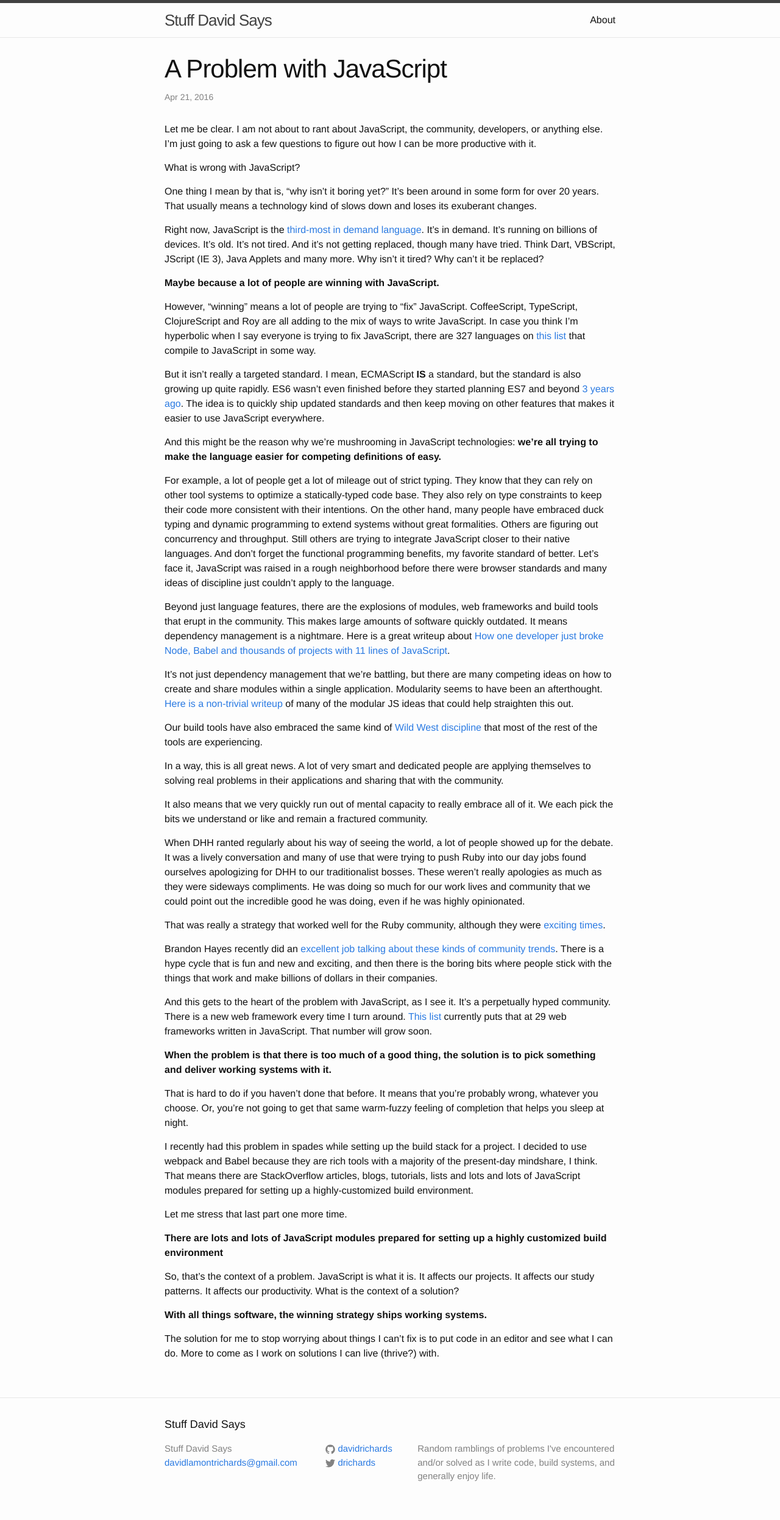
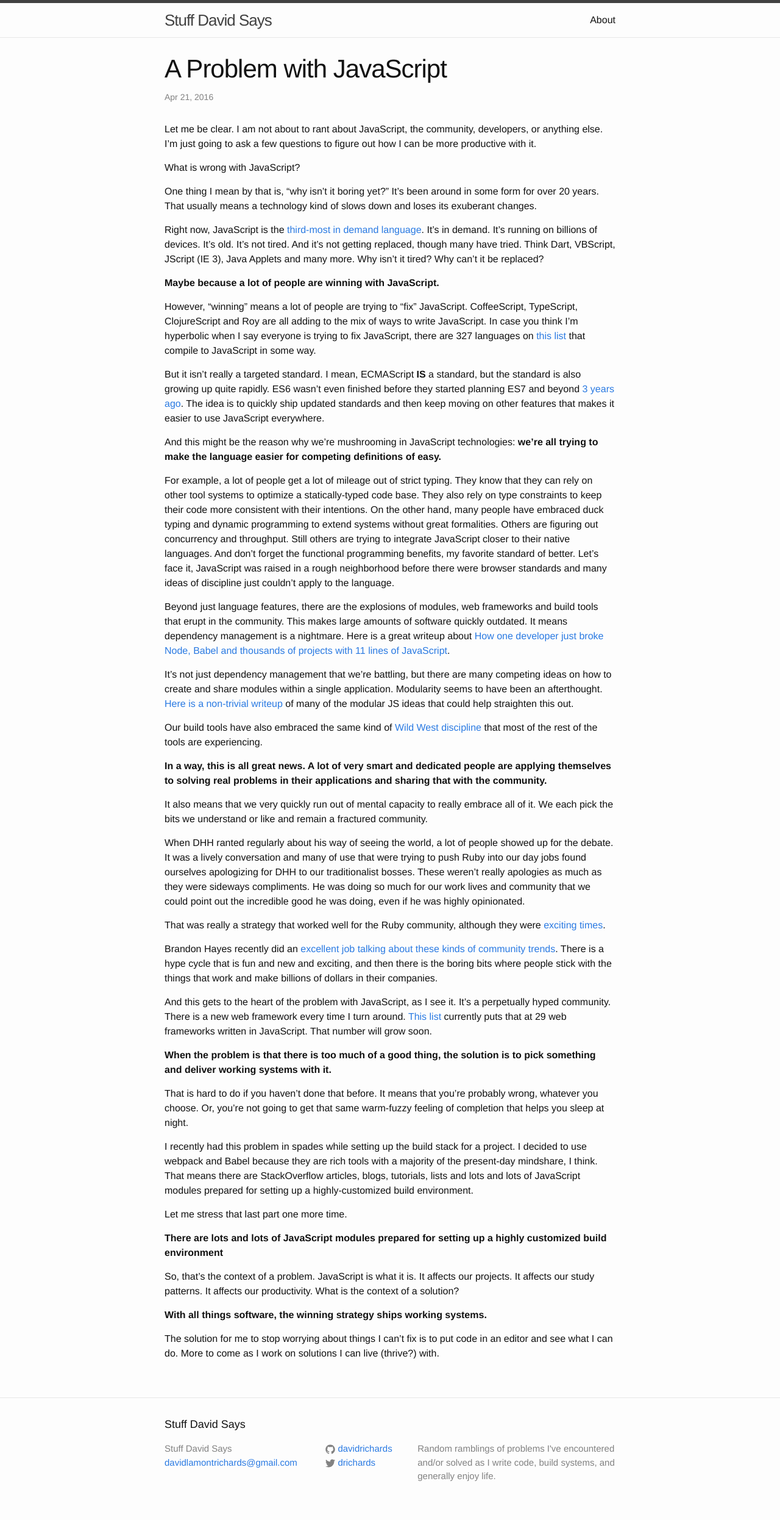
Before and after one commit to davidrichards/davidrichards.github.io, a Jekyll site: the page built from _posts/2016-4-21-a-problem-with-javascript.markdown, in a window 1280 px wide. Shown: the whole page at 61% size. Built offline with Jekyll 4.4.1, drawn with Linux system fonts in a browser that asks for light colours.

Commit message:
JS update

```diff
--- a/_posts/2016-4-21-a-problem-with-javascript.markdown
+++ b/_posts/2016-4-21-a-problem-with-javascript.markdown
@@ -30,7 +30,7 @@ It's not just dependency management that we're battling, but there are many comp
 
 Our build tools have also embraced the same kind of [Wild West discipline](http://walkercoderanger.com/blog/2015/06/state-of-js-build-tools-2015/) that most of the rest of the tools are experiencing.
 
-In a way, this is all great news.  A lot of very smart and dedicated people are applying themselves to solving real problems in their applications and sharing that with the community.
+**In a way, this is all great news.  A lot of very smart and dedicated people are applying themselves to solving real problems in their applications and sharing that with the community.**
 
 It also means that we very quickly run out of mental capacity to really embrace all of it.  We each pick the bits we understand or like and remain a fractured community.
 
```
